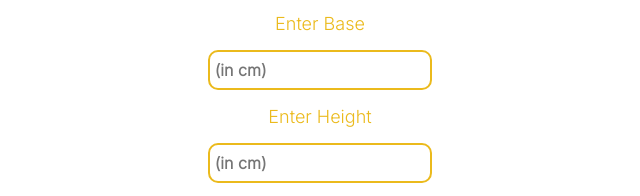
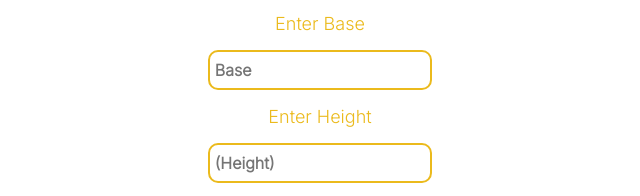
Before and after one commit to Sharmaryan/fun-with-triangle, a plain HTML site: page area/area-of-triangle.html in a window 1280 px wide. Shown: the part 234-430 px from the top of the page, 320-960 px from the left. Drawn offline with Linux system fonts and the light colour scheme.

Commit message:
refactor: placeholder

```diff
--- a/area/area-of-triangle.html
+++ b/area/area-of-triangle.html
@@ -30,9 +30,9 @@
     <main >
 
         <label for="angle-a">Enter base</label>
-        <input type="number" id="angle-a" class="input-angle" placeholder="(in cm)">
+        <input type="number" id="angle-a" class="input-angle" placeholder="Base">
         <label for="angle-b">Enter height</label>
-        <input type="number" id="angle-b" class="input-angle" placeholder="(in cm)">
+        <input type="number" id="angle-b" class="input-angle" placeholder="(Height)">
         <button id="check-btn">Calculate</button>
         <h2 id="output"></h2>
     </main>
```
